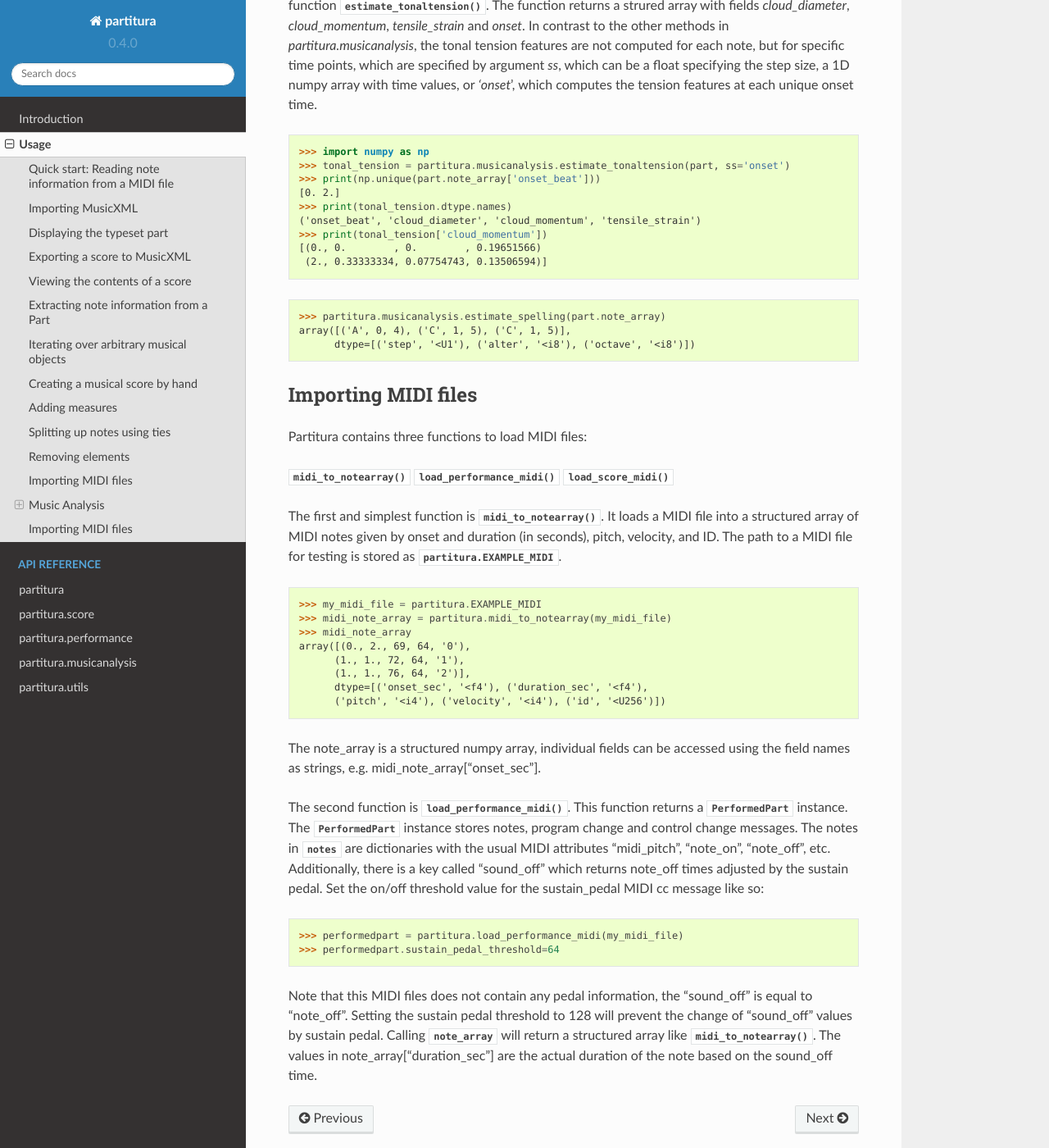
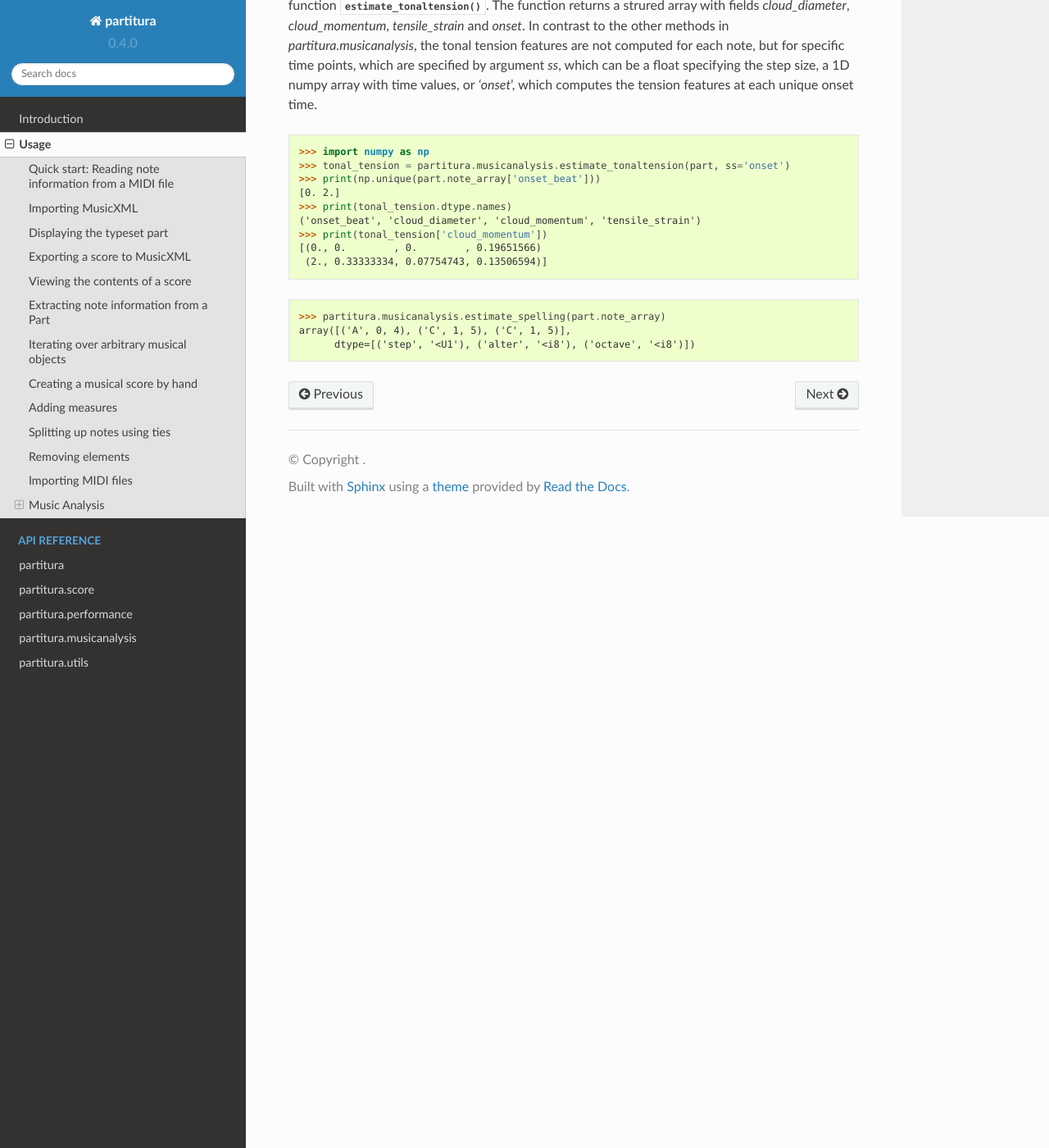
Before and after one commit to CPJKU/partitura, a Sphinx documentation site: the page built from docs/usage.rst, in a window 1280 px wide and 1400 px high, scrolled down 11594 px. Shown: the whole window at 82% size. Built offline with Sphinx 7.4.7 and the Read the Docs theme 2.0.0, drawn with Linux system fonts in a browser that asks for light colours; some of the changed text lies outside the part shown.

Commit message:
doc updates

```diff
--- a/docs/conf.py
+++ b/docs/conf.py
@@ -23,7 +23,7 @@ master_doc = 'index'
 
 project = 'partitura'
 # copyright = '2019, Maarten Grachten'
-author = 'Maarten Grachten, Carlos Eduardo Cancino Chacón, Thassilo Gadermaier'
+author = 'Maarten Grachten, Carlos Eduardo Cancino Chacón, Silvan Peter, Thassilo Gadermaier'
 
 # The version info for the project you're documenting, acts as replacement for
 # |version| and |release|, also used in various other places throughout the
@@ -98,9 +98,6 @@ if os.environ.get('READTHEDOCS') != 'True':
     html_theme = 'sphinx_rtd_theme'
     html_theme_path = [sphinx_rtd_theme.get_html_theme_path()]
 
-# # html_theme = 'alabaster'
-# html_theme = "sphinx_rtd_theme"
-
 # Add any paths that contain custom static files (such as style sheets) here,
 # relative to this directory. They are copied after the builtin static files,
 # so a file named "default.css" will overwrite the builtin "default.css".
--- a/docs/usage.rst
+++ b/docs/usage.rst
@@ -581,44 +581,3 @@ Three tonal tension features proposed by Herremans and Chew (2016) are estimated
 >>> partitura.musicanalysis.estimate_spelling(part.note_array)  # doctest: +NORMALIZE_WHITESPACE
 array([('A', 0, 4), ('C', 1, 5), ('C', 1, 5)],
       dtype=[('step', '<U1'), ('alter', '<i8'), ('octave', '<i8')])
-
-
-Importing MIDI files
-====================
-
-Partitura contains three functions to load MIDI files:
-
-:func:`~partitura.midi_to_notearray`
-:func:`~partitura.load_performance_midi`
-:func:`~partitura.load_score_midi`
-
-The first and simplest function is :func:`~partitura.midi_to_notearray`. It loads a MIDI file into
-a structured array of MIDI notes given by onset and duration (in seconds), pitch, velocity, and ID.
-The path to a MIDI file for testing is stored as :const:`partitura.EXAMPLE_MIDI`.
-
->>> my_midi_file = partitura.EXAMPLE_MIDI
->>> midi_note_array = partitura.midi_to_notearray(my_midi_file)
->>> midi_note_array
-array([(0., 2., 69, 64, '0'),
-      (1., 1., 72, 64, '1'),
-      (1., 1., 76, 64, '2')],
-      dtype=[('onset_sec', '<f4'), ('duration_sec', '<f4'),
-      ('pitch', '<i4'), ('velocity', '<i4'), ('id', '<U256')])
-
-The note_array is a structured numpy array, individual fields can be accessed using the field names as strings,
-e.g. midi_note_array["onset_sec"].
-
-The second function is :func:`~partitura.load_performance_midi`. This function returns a :class:`~partitura.performance.PerformedPart` instance.
-The :class:`~partitura.performance.PerformedPart` instance stores notes, program change and control change messages.
-The notes in :attr:`~partitura.performance.PerformedPart.notes` are dictionaries with the usual MIDI attributes "midi_pitch",
-"note_on", "note_off", etc.
-Additionally, there is a key called "sound_off" which returns note_off times adjusted by the sustain pedal.
-Set the on/off threshold value for the sustain_pedal MIDI cc message like so:
-
->>> performedpart = partitura.load_performance_midi(my_midi_file)
->>> performedpart.sustain_pedal_threshold=64
-
-Note that this MIDI files does not contain any pedal information, the "sound_off" is equal to "note_off".
-Setting the sustain pedal threshold to 128 will prevent the change of "sound_off" values by sustain pedal.
-Calling :attr:`~partitura.performance.PerformedPart.note_array` will return a structured array like :func:`~partitura.midi_to_notearray`.
-The values in note_array["duration_sec"] are the actual duration of the note based on the sound_off time.
```
Also changed, not shown: docs/modules/partitura.rst (+1 -41 lines).
